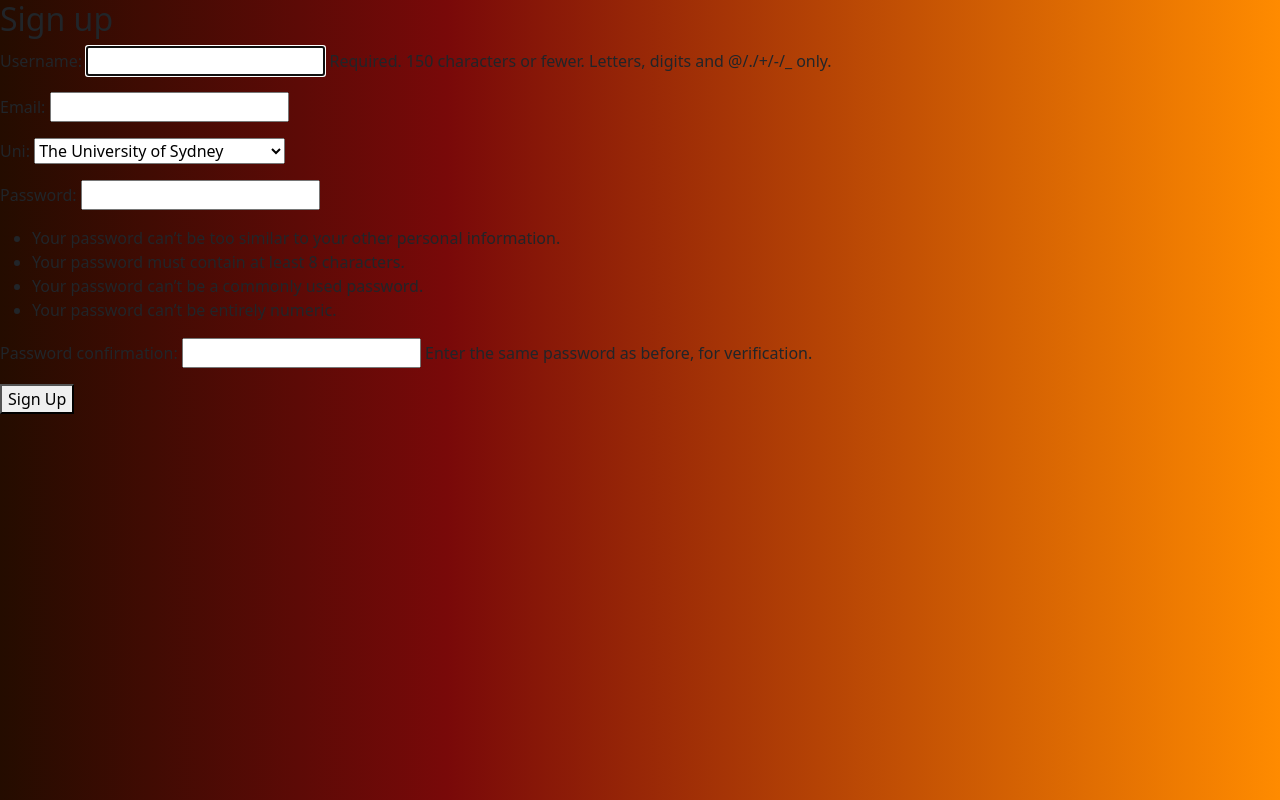
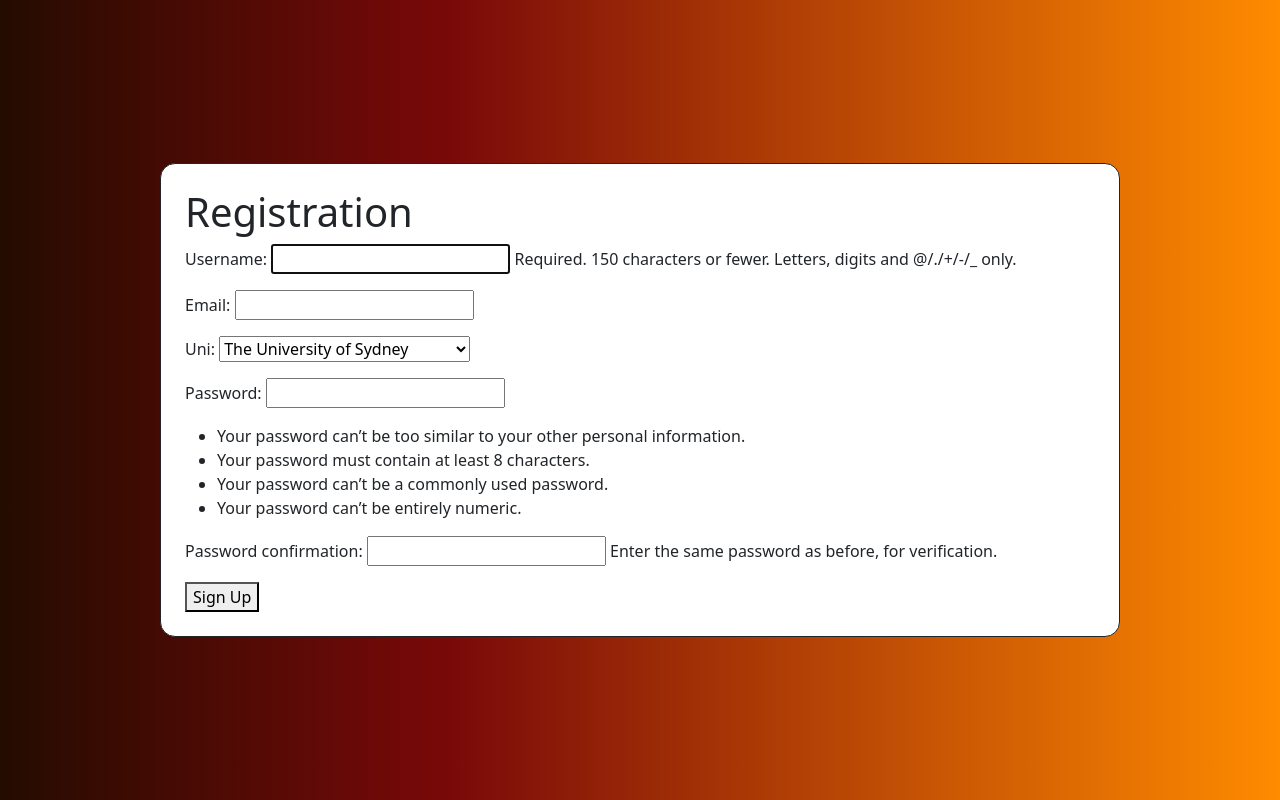
Before and after one commit to bgra9487/MCA, a Django app: page /signup/ in a window 1280 px wide. Run offline with Django 3.2, Linux system fonts and the light colour scheme; some libraries are stand-ins or nearby versions.

Commit message:
redid registration look

```diff
--- a/mca/templates/registration/signup.html
+++ b/mca/templates/registration/signup.html
@@ -3,10 +3,14 @@
 {% block title %}Sign Up{% endblock %}
 
 {% block content %}
-  <h2>Sign up</h2>
+<div class = "jumbotron d-flex align-items-center text-left min-vh-100">
+  <div class="container w-75 h-75 p-4" style="border: 1px solid; border-radius: 15px; background:rgb(255,255,255)">
+    <h1>Registration</h1>
   <form method="post">
     {% csrf_token %}
     {{ form.as_p }}
     <button type="submit">Sign Up</button>
   </form>
+  </div>
+</div>
 {% endblock %}
```
Also changed, not shown: mca/db.sqlite3.
